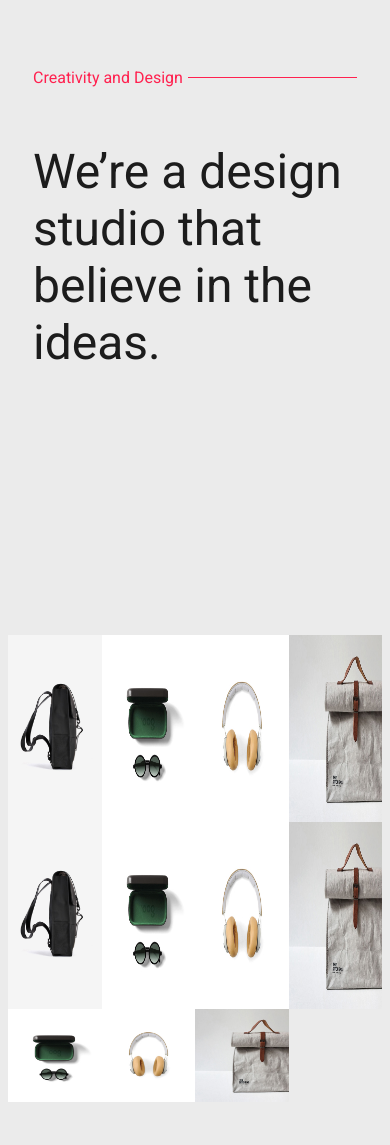
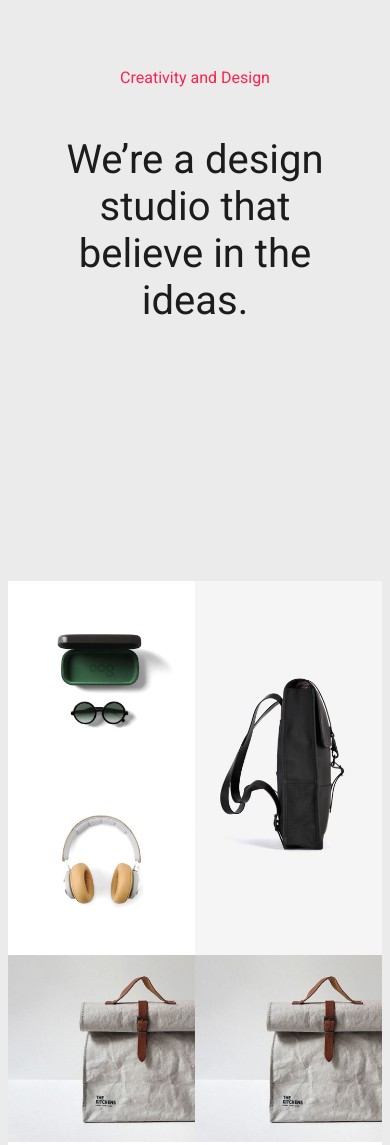
Before and after one commit to farjanarahman/candidus, a plain HTML site: page index.html in a window 390 px wide. Shown: the part 260-1405 px from the top of the page. Drawn offline with Linux system fonts and the light colour scheme.

Commit message:
responsive done

```diff
--- a/index.html
+++ b/index.html
@@ -36,15 +36,15 @@
     </section>
 
     <section class="photo-gallery">
-        <img src="./image/image2-1.jpg" alt="">
-        <img class="long-img" src="./image/image2.jpg" alt="">
+        <img src="./image/image2.jpg" alt="">
+        <img class="long-img" src="./image/image2-1.jpg" alt="">
         <img src="./image/image3.jpg" alt="">
         <img src="./image/image4.jpg" alt="">
-        <img src="./image/image2-1.jpg" alt="">
+        <img src="./image/image4.jpg" alt="">
         <img src="./image/image2.jpg" alt="">
         <img src="./image/image3.jpg" alt="">
         <img src="./image/image4.jpg" alt="">
-        <img src="./image/image2.jpg" alt="">
+        <img src="./image/image4.jpg" alt="">
         <img src="./image/image3.jpg" alt="">
         <img src="./image/image4.jpg" alt="">
     </section>
--- a/style.css
+++ b/style.css
@@ -41,6 +41,7 @@ nav > ul{
 .section-title-container{
     display: flex;
     align-items: center;
+    margin-bottom: 15px;
 }
 
 .section-title--primary, .section-title--secondary, .section-title--tertiary{
@@ -111,5 +112,30 @@ nav > ul{
 }
 
 .long-img{
+    grid-row: span 2;
+}
 
+.logo-container{
+    display: flex;
+    justify-content: space-evenly;
+    flex-wrap: wrap;
 }
+
+@media only screen and (max-width: 850px) {
+    .photo-gallery{
+        grid-template-columns: repeat(2, 1fr);
+    }
+
+    .line--primary, .line--secondary, .line-tertiary{
+        display: none;
+    }
+
+    .section-title-container{
+        justify-content: center;
+    }
+
+    .section-text--primary, .section-text--secondary{
+        font-size: 2.5rem;
+        text-align: center;
+    }
+}
```
